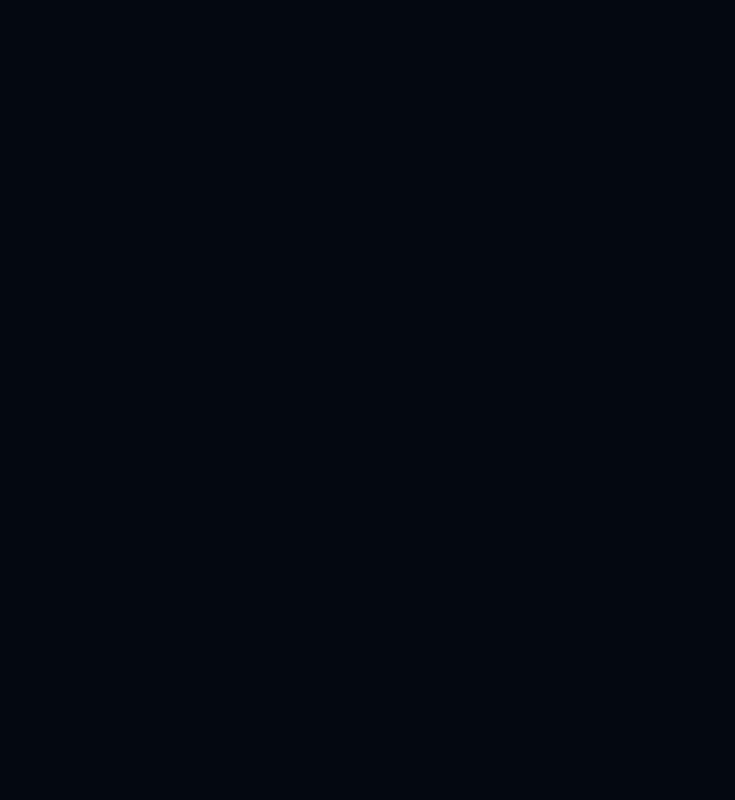
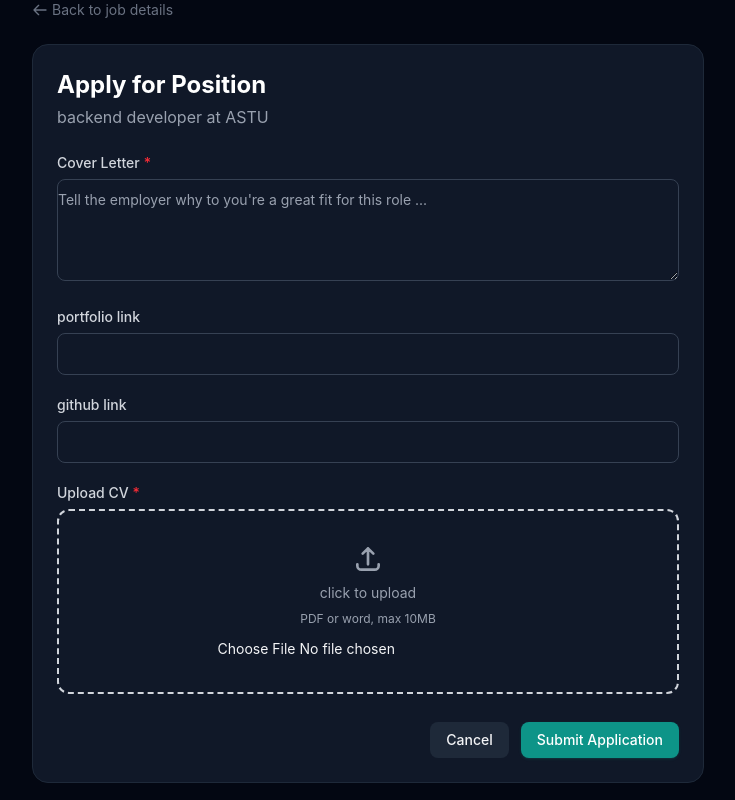
Before and after one commit to gedeno/project-7JAT, a React (Vite) app in the folder JAT_fe/: page / in a window 1280 px wide. Before the commit this address had no page. Shown: the whole page, without its empty margins (272-1007 px from the left). Built offline with nearby package versions, Linux system fonts and the light colour scheme.

Commit message:
apply page are created and disigned html and css

```diff
--- a/JAT_fe/src/App.jsx
+++ b/JAT_fe/src/App.jsx
@@ -9,6 +9,7 @@ import { Navbar } from './pages/ui/Navbar'
 import { MainLayout } from './pages/layout/MainLayout'
 import { Button } from './pages/ui/Button'
 import { JOblist } from './pages/jobs/JobList'
+import { Apply } from './pages/jobs/Apply'
 
 function App() {
   const [count, setCount] = useState(0)
@@ -27,6 +28,7 @@ function App() {
   return (
     <>
     <BrowserRouter>
+    <Apply/>
     <Routes>
       <Route path='/login' element = {<LoglinPage/>} />
       <Route path='/register' element = {<Regiserpage/>}/>
--- a/JAT_fe/src/pages/auth/Registerpage.jsx
+++ b/JAT_fe/src/pages/auth/Registerpage.jsx
@@ -47,7 +47,7 @@ export default function Regiserpage(){
                     <h2 className="text-2xl font-bold text-gray-900 dark:text-white mb-1 ">Create account</h2>
                     <p className="text-gray-500 dark:text-gray-400 mb-6">
                         Already have an account
-                        <Link className="text-primary-600 hover:text-primary-700 font-medium"> Sign in</Link>
+                        <Link className="text-primary-600 hover:text-primary-700 font-medium" to="/login"> Sign in</Link>
                     </p>
                     <form onSubmit={fromsubmithandler} className="space-y-4">
                         <div className="grid grid-cols-2 gap-4">
@@ -57,8 +57,7 @@ export default function Regiserpage(){
                         <Input name='username' onChange={inputChangehandler} required lable="Username"/>
                         <Input name='email' onChange={inputChangehandler} required lable="Email"/>
                         <Input name='password' onChange={inputChangehandler} required lable='password'/>
-
-                        <Button className="w-full" size="lg">
+                        <Button className="w-full" size="lg" type="submit">
                             Create Account
                         </Button>
                     </form>
--- /dev/null
+++ b/JAT_fe/src/pages/jobs/Apply.jsx
@@ -0,0 +1,79 @@
+import { useState , useEffect } from "react";
+import { useParams } from "react-router-dom";
+import { Input } from "../ui/input";
+import { Button } from "../ui/Button";
+import { Loader } from "../ui/Loader";
+import { HiOutlineArrowLeft , HiOutlineUpload } from "react-icons/hi";
+import { Link } from "react-router-dom";
+import api from "../auth/api";
+
+export const Apply = () => {
+    const {id} = useParams()
+
+    const [formdata , setformdata] = useState({})
+
+    const inputhandler = (e) =>{
+        setformdata({
+            ...formdata,
+            [e.target.name] : e.target.value
+    })}
+    const filehandler = (e) =>{
+        const file = e.target.files?.[0] ?? null
+        setformdata({
+            ...formdata,
+            [e.target.name] : file
+        })
+    }
+    const formsubmithandler = () => {
+        const Fd = new FormData()
+        Fd.append('cover_letter',formdata.cover_letter)
+        Fd.append('portfolio_link',formdata.portfolio_link)
+        Fd.append('github_link',formdata.github_link)
+        Fd.append('cv_resume',formdata.cv_resume)
+        api.post(`/applis/apply/ ${id}`,Fd)
+        .then((res)=>{
+            console.log(res.data)
+        })
+    }
+
+    return (
+      <div className="max-w-2xl mx-auto space-y-6">
+        <Link className="inline-flex items-center gap-1 text-sm text-gray-500 hover:text-primary-600">
+          <HiOutlineArrowLeft size={16} />
+          Back to job details
+        </Link>
+
+        <div className="bg-white dark:bg-gray-900 rounded-2xl border border-gray-200 dark:border-gray-800 p-6">
+          <h1 className="text-2xl font-bold text-gray-900 dark:text-white mb-1">Apply for Position</h1>
+          <p className="text-gray-500 dark:text-gray-400 mb-6">backend developer at ASTU</p>
+
+          <form className="space-y-5">
+            <Input
+              required
+              name='cover_letter'
+              lable="Cover Letter"
+              type="textarea"
+              placeholder="Tell the employer why to you're a great fit for this role ..."
+            />
+            <Input name="portfolio_link" lable="portfolio link" type="url" />
+            <Input name="github_link" lable= "github link" type="text" name="" id="" />
+            <div className="space-y-1.5">
+              <label className="block text-sm font-medium text-gray-700 dark:text-gray-300">
+                Upload CV <span className="text-red-500">*</span>
+              </label>
+              <div className=" justify border-2 border-dashed rounded-xl p-8 text-center transition-colors border-gray-300 dark:border-gray-gray-700 hover:border-primary-400">
+                <HiOutlineUpload className="mx-auto text-gray-400 mb-2 " size={32} />
+                <p className="text-sm text-gray-500 dark:text-gray-400 mb-2">click to upload</p>
+                <p className="text-xs text-gray-500 dark:text-gray-400">PDF or word, max 10MB</p>
+                <input name="cv_resume" type="file" className="mt-3 text-sm text-center justify-center" />
+              </div>
+            </div>
+            <div className="flex justify-end gap-3 pt-2">
+              <Button variant="secondary">Cancel</Button>
+              <Button type="submit">Submit Application</Button>
+            </div>
+          </form>
+        </div>
+      </div>
+    );
+}
--- a/JAT_fe/src/pages/ui/Navbar.jsx
+++ b/JAT_fe/src/pages/ui/Navbar.jsx
@@ -49,10 +49,10 @@ export const Navbar = ({onMenuToggle}) => {
             </button>
             <Link className='hidden sm:flex  items-center gap-2 px-3 py-1.5 rounded-lg hover:bg-gray-100 dark:hover:bg-gray-800 transition-colors'>
               <div className='h-8 w-8 rounded-full bg-primary-100 dark:bg-primary-900 flex items-center justify-center '>
-                <span className='text-primary-700 dark: text-primary-300 text-xl font-bold'>{userF}</span>
+                <span className=' text-primary-700 dark: text-primary-300 text-xl font-bold'>{userF}</span>
               </div>
               <div className='text-left '>
-                <p className='text-sm font-medium text-gray-900 dark:text-white'>{user.username}</p>
+                <p className='text-sm font-medium text-gray-900 dark:text-white'>{user.first_name} {user.last_name}</p>
                 <p className='text-xs text-gray-500 capitalize '>User</p>
               </div>
             </Link>
```
Also changed, not shown: JAT_fe/src/pages/auth/Login.jsx (+71 -10 lines), 1 other file (tests, documents, lock files or other folders).
